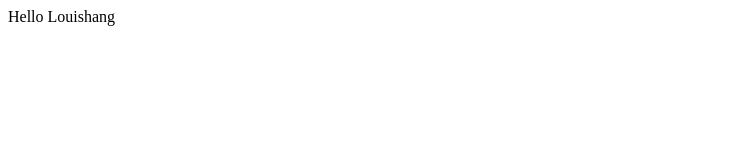
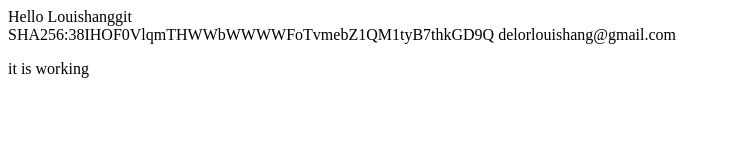
Before and after one commit to Louishang1/LEARNING, a plain HTML site: page index.html in a window 1280 px wide. Shown: the whole page, without its empty margins (0-731 px from the left). Drawn offline with Linux system fonts and the light colour scheme.

Commit message:
newly added
the index.html

```diff
--- a/index.html
+++ b/index.html
@@ -1 +1,4 @@
-<div>Hello Louishang</div>
+<div>Hello Louishanggit </div>
+<div>SHA256:38IHOF0VlqmTHWWbWWWWFoTvmebZ1QM1tyB7thkGD9Q delorlouishang@gmail.com
+</div>
+<p>it is working</p>
```
